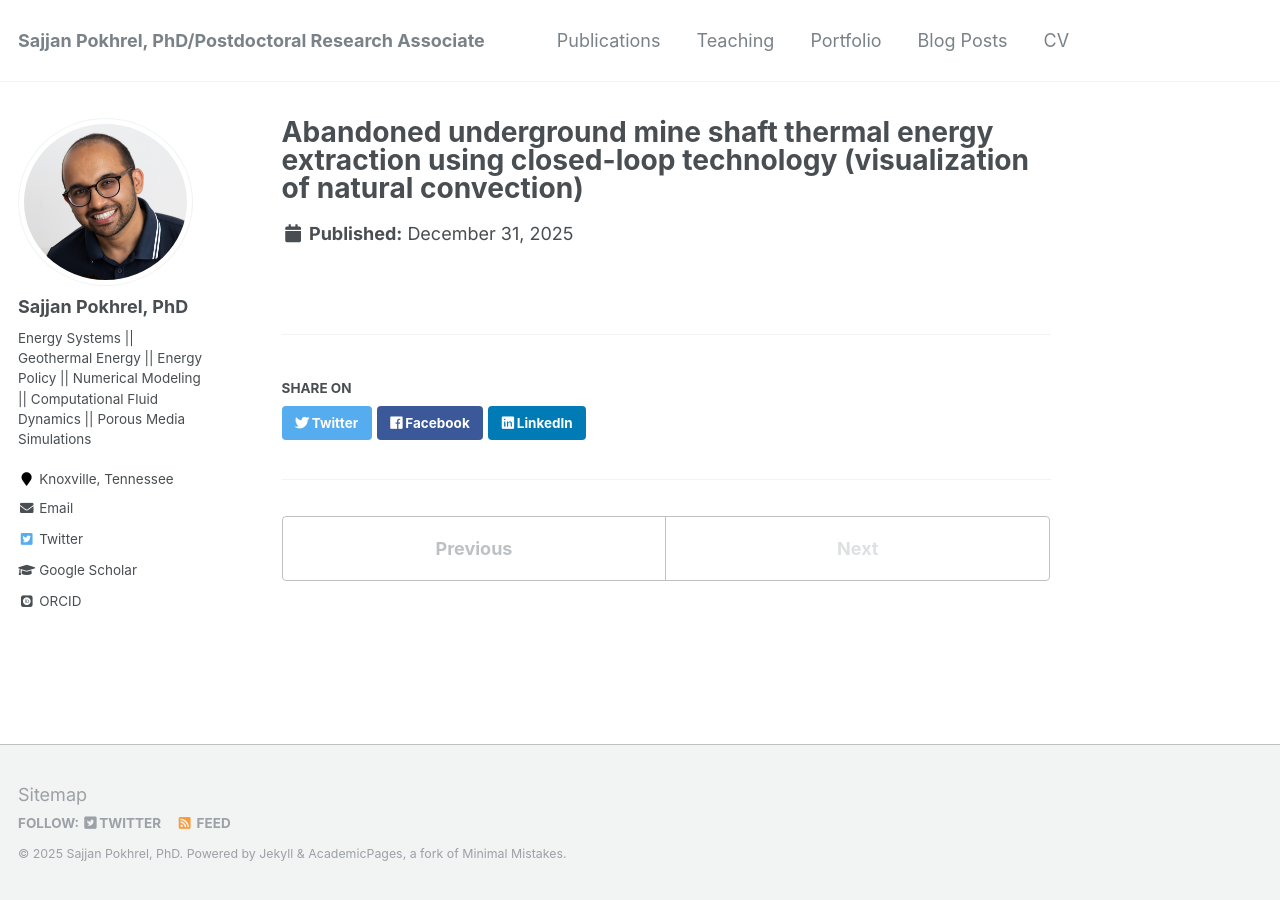
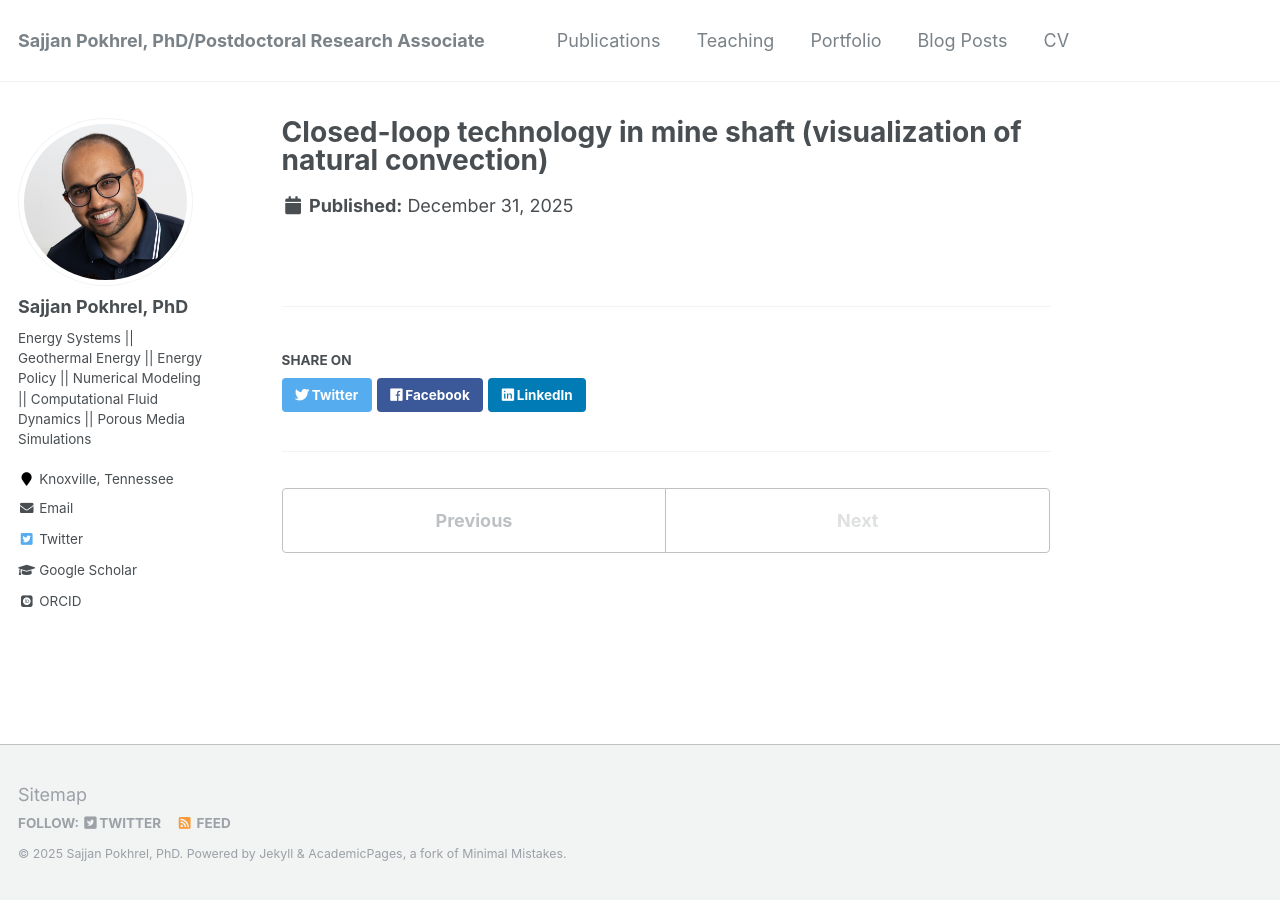
Before and after one commit to sajjanpokhrel/sajjanpokhrel.github.io, a Jekyll site: the page built from _portfolio/portfolio-4.md, in a window 1280 px wide. Built offline with Jekyll 4.4.1, drawn with Linux system fonts in a browser that asks for light colours; some web fonts are replaced.

```diff
--- a/_portfolio/portfolio-4.md
+++ b/_portfolio/portfolio-4.md
@@ -1,5 +1,5 @@
 ---
-title: "Abandoned underground mine shaft thermal energy extraction using closed-loop technology (visualization of natural convection)"
+title: "Closed-loop technology in mine shaft (visualization of natural convection)"
 collection: portfolio
 media: |
   <img
```
